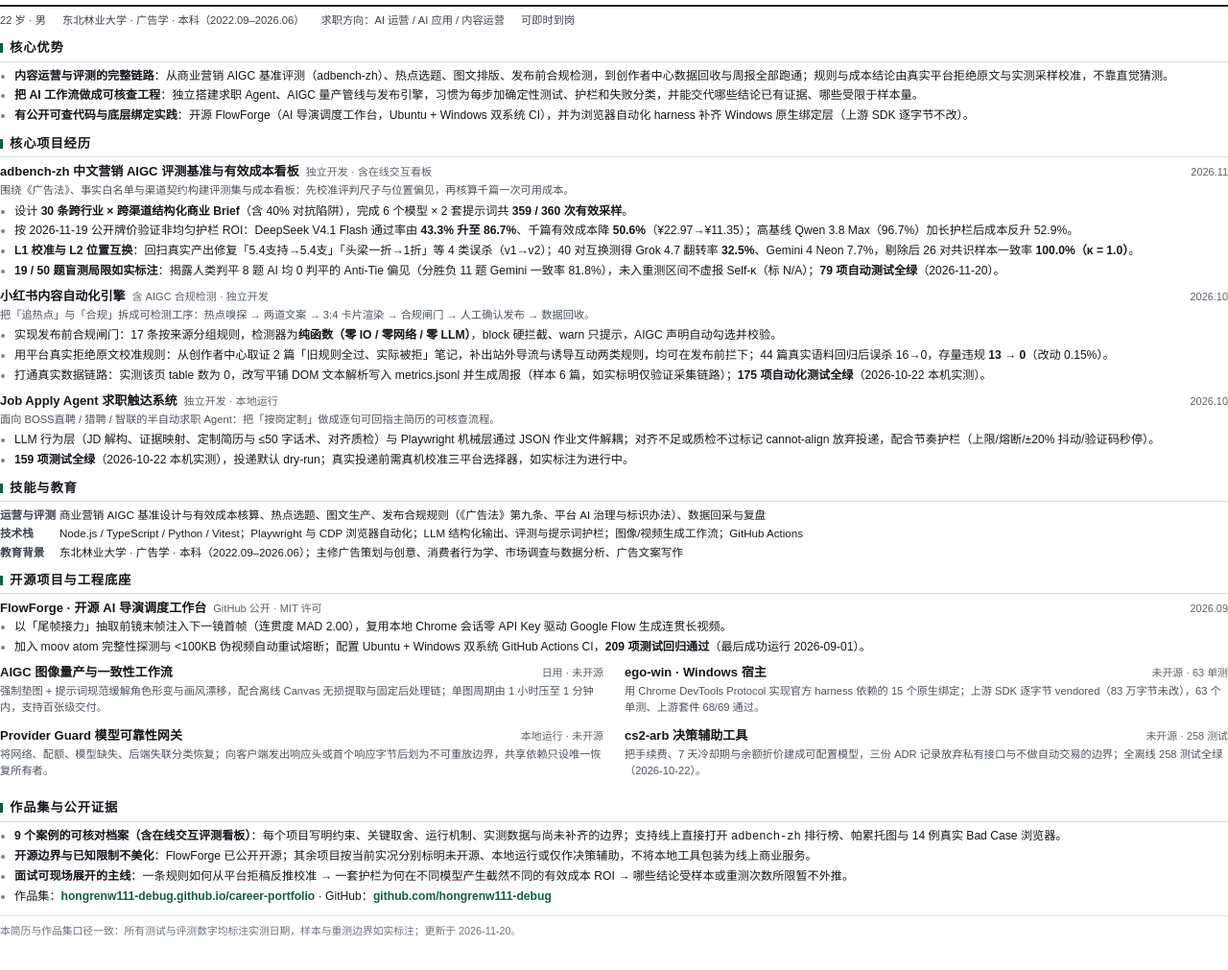
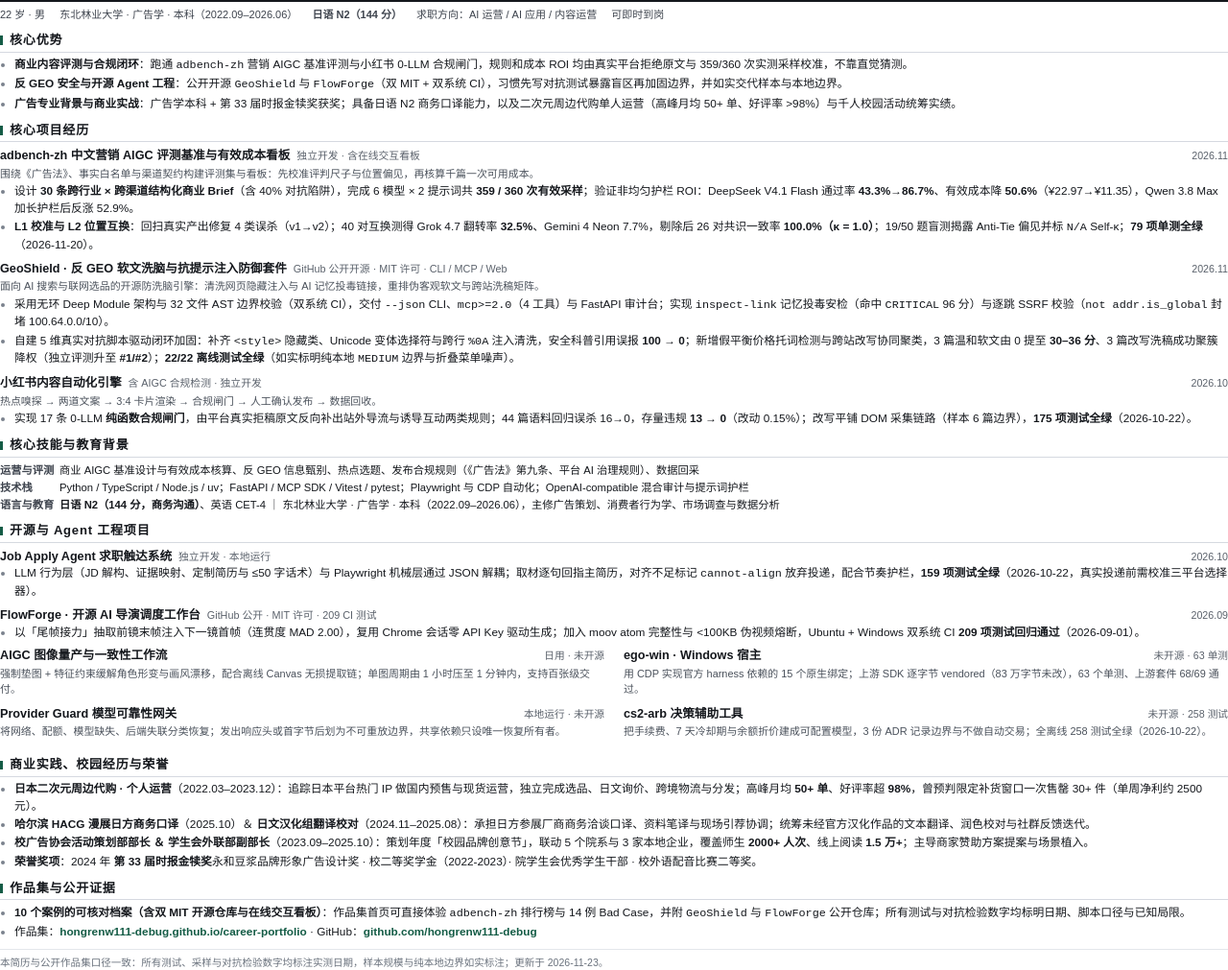
Before and after one commit to hongrenw111-debug/career-portfolio, a website: page docs/resume-source.html in a window 1280 px wide. Shown: the part 57-1068 px from the top of the page at 96% size. Before the commit the page ends 1035 px from the top, so only its background shows below. Drawn offline with Linux system fonts and the light colour scheme.

Commit message:
docs: refresh 2-page resume PDF with GeoShield, N2, and commercial ops

```diff
--- a/docs/resume-source.html
+++ b/docs/resume-source.html
@@ -4,52 +4,52 @@
 <meta charset="UTF-8" />
 <title>王宏仁 · 简历 2026-11</title>
 <style>
-  @page { size: A4; margin: 10.5mm 13mm 10mm; }
+  @page { size: A4; margin: 9.5mm 12.5mm 9mm; }
   * { box-sizing: border-box; }
   html, body { margin: 0; padding: 0; }
   body {
     color: #14171c; background: #fff;
     font-family: "Microsoft YaHei", "微软雅黑", "PingFang SC", "Source Han Sans SC", sans-serif;
-    font-size: 9.1pt; line-height: 1.54; -webkit-print-color-adjust: exact; print-color-adjust: exact;
+    font-size: 8.85pt; line-height: 1.48; -webkit-print-color-adjust: exact; print-color-adjust: exact;
   }
   a { color: #14171c; text-decoration: none; }
   strong { font-weight: 700; }
 
-  header { display: flex; align-items: flex-end; justify-content: space-between; gap: 16px; padding-bottom: 8px; border-bottom: 2px solid #14171c; }
-  .name { font-size: 21pt; font-weight: 800; letter-spacing: .02em; line-height: 1.1; }
-  .role { margin-top: 3px; font-size: 9.8pt; font-weight: 600; color: #145c46; }
-  .meta { text-align: right; font-size: 8.4pt; line-height: 1.5; color: #3d434d; }
+  header { display: flex; align-items: flex-end; justify-content: space-between; gap: 16px; padding-bottom: 7px; border-bottom: 2px solid #14171c; }
+  .name { font-size: 20pt; font-weight: 800; letter-spacing: .02em; line-height: 1.1; }
+  .role { margin-top: 2px; font-size: 9.5pt; font-weight: 600; color: #145c46; }
+  .meta { text-align: right; font-size: 8.2pt; line-height: 1.45; color: #3d434d; }
   .meta b { font-weight: 600; color: #14171c; }
 
-  .facts { margin: 6px 0 0; font-size: 8.4pt; color: #3d434d; }
-  .facts span { margin-right: 14px; white-space: nowrap; }
+  .facts { margin: 5px 0 0; font-size: 8.25pt; color: #3d434d; }
+  .facts span { margin-right: 12px; white-space: nowrap; }
 
-  section { margin-top: 10px; }
+  section { margin-top: 8.5px; }
   h2 {
-    margin: 0 0 5px; padding-bottom: 3px; border-bottom: 1px solid #d5d9e0;
-    font-size: 10pt; font-weight: 700; letter-spacing: .06em; color: #14171c;
+    margin: 0 0 4.5px; padding-bottom: 2.5px; border-bottom: 1px solid #d5d9e0;
+    font-size: 9.8pt; font-weight: 700; letter-spacing: .06em; color: #14171c;
   }
-  h2::before { content: ""; display: inline-block; width: 3px; height: 10px; margin-right: 7px; vertical-align: -1px; background: #145c46; }
+  h2::before { content: ""; display: inline-block; width: 3px; height: 9.5px; margin-right: 7px; vertical-align: -1px; background: #145c46; }
 
   ul { margin: 0; padding-left: 15px; }
-  li { margin: 0 0 2px; }
+  li { margin: 0 0 1.8px; }
   li::marker { color: #7b828d; }
   p { margin: 0; }
 
-  .item { margin-bottom: 7.5px; page-break-inside: avoid; }
+  .item { margin-bottom: 6.5px; page-break-inside: avoid; }
   .item-head { display: flex; align-items: baseline; justify-content: space-between; gap: 12px; }
-  .item-title { font-size: 9.8pt; font-weight: 700; }
-  .item-title small { margin-left: 7px; font-size: 8.3pt; font-weight: 500; color: #5a616b; }
-  .item-when { flex: none; font-size: 8.2pt; color: #5a616b; }
-  .item-note { margin: 1px 0 3px; font-size: 8.4pt; color: #4a515b; }
+  .item-title { font-size: 9.5pt; font-weight: 700; }
+  .item-title small { margin-left: 7px; font-size: 8.1pt; font-weight: 500; color: #5a616b; }
+  .item-when { flex: none; font-size: 8pt; color: #5a616b; }
+  .item-note { margin: 1px 0 2.5px; font-size: 8.2pt; color: #4a515b; }
 
-  .two-col { display: grid; grid-template-columns: 1fr 1fr; gap: 0 22px; margin-top: 4px; }
-  .two-col .item { margin-bottom: 7px; }
+  .two-col { display: grid; grid-template-columns: 1fr 1fr; gap: 0 20px; margin-top: 3px; }
+  .two-col .item { margin-bottom: 5.5px; }
 
-  .kv { font-size: 8.7pt; margin-bottom: 1.5px; }
+  .kv { font-size: 8.45pt; margin-bottom: 1.5px; }
   .kv b { display: inline-block; min-width: 62px; font-weight: 600; color: #3d434d; }
 
-  .foot-note { margin-top: 10px; padding-top: 7px; border-top: 1px solid #e3e6eb; font-size: 8.1pt; color: #6a727d; }
+  .foot-note { margin-top: 8px; padding-top: 6px; border-top: 1px solid #e3e6eb; font-size: 7.9pt; color: #6a727d; }
   .link { color: #145c46; font-weight: 600; }
   .keep { page-break-inside: avoid; }
 </style>
@@ -71,6 +71,7 @@
   <div class="facts">
     <span>22 岁 · 男</span>
     <span>东北林业大学 · 广告学 · 本科（2022.09–2026.06）</span>
+    <span><b>日语 N2（144 分）</b></span>
     <span>求职方向：AI 运营 / AI 应用 / 内容运营</span>
     <span>可即时到岗</span>
   </div>
@@ -78,9 +79,9 @@
   <section>
     <h2>核心优势</h2>
     <ul>
-      <li><strong>内容运营与评测的完整链路</strong>：从商业营销 AIGC 基准评测（adbench-zh）、热点选题、图文排版、发布前合规检测，到创作者中心数据回收与周报全部跑通；规则与成本结论由真实平台拒绝原文与实测采样校准，不靠直觉猜测。</li>
-      <li><strong>把 AI 工作流做成可核查工程</strong>：独立搭建求职 Agent、AIGC 量产管线与发布引擎，习惯为每步加确定性测试、护栏和失败分类，并能交代哪些结论已有证据、哪些受限于样本量。</li>
-      <li><strong>有公开可查代码与底层绑定实践</strong>：开源 FlowForge（AI 导演调度工作台，Ubuntu + Windows 双系统 CI），并为浏览器自动化 harness 补齐 Windows 原生绑定层（上游 SDK 逐字节不改）。</li>
+      <li><strong>商业内容评测与合规闭环</strong>：跑通 <code>adbench-zh</code> 营销 AIGC 基准评测与小红书 0-LLM 合规闸门，规则和成本 ROI 均由真实平台拒绝原文与 359/360 次实测采样校准，不靠直觉猜测。</li>
+      <li><strong>反 GEO 安全与开源 Agent 工程</strong>：公开开源 <code>GeoShield</code> 与 <code>FlowForge</code>（双 MIT + 双系统 CI），习惯先写对抗测试暴露盲区再加固边界，并如实交代样本与本地边界。</li>
+      <li><strong>广告专业背景与商业实战</strong>：广告学本科 + 第 33 届时报金犊奖获奖；具备日语 N2 商务口译能力，以及二次元周边代购单人运营（高峰月均 50+ 单、好评率 &gt;98%）与千人校园活动统筹实绩。</li>
     </ul>
   </section>
 
@@ -92,12 +93,22 @@
         <div class="item-title">adbench-zh 中文营销 AIGC 评测基准与有效成本看板<small>独立开发 · 含在线交互看板</small></div>
         <div class="item-when">2026.11</div>
       </div>
-      <div class="item-note">围绕《广告法》、事实白名单与渠道契约构建评测集与成本看板：先校准评判尺子与位置偏见，再核算千篇一次可用成本。</div>
+      <div class="item-note">围绕《广告法》、事实白名单与渠道契约构建评测集与看板：先校准评判尺子与位置偏见，再核算千篇一次可用成本。</div>
       <ul>
-        <li>设计 <strong>30 条跨行业 × 跨渠道结构化商业 Brief</strong>（含 40% 对抗陷阱），完成 6 个模型 × 2 套提示词共 <strong>359 / 360 次有效采样</strong>。</li>
-        <li>按 2026-11-19 公开牌价验证非均匀护栏 ROI：DeepSeek V4.1 Flash 通过率由 <strong>43.3% 升至 86.7%</strong>、千篇有效成本降 <strong>50.6%</strong>（¥22.97→¥11.35）；高基线 Qwen 3.8 Max（96.7%）加长护栏后成本反升 52.9%。</li>
-        <li><strong>L1 校准与 L2 位置互换</strong>：回扫真实产出修复「5.4支持→5.4支」「头梁一折→1折」等 4 类误杀（v1→v2）；40 对互换测得 Grok 4.7 翻转率 <strong>32.5%</strong>、Gemini 4 Neon 7.7%，剔除后 26 对共识样本一致率 <strong>100.0%（κ = 1.0）</strong>。</li>
-        <li><strong>19 / 50 题盲测局限如实标注</strong>：揭露人类判平 8 题 AI 均 0 判平的 Anti-Tie 偏见（分胜负 11 题 Gemini 一致率 81.8%），未入重测区间不虚报 Self-κ（标 N/A）；<strong>79 项自动测试全绿</strong>（2026-11-20）。</li>
+        <li>设计 <strong>30 条跨行业 × 跨渠道结构化商业 Brief</strong>（含 40% 对抗陷阱），完成 6 模型 × 2 提示词共 <strong>359 / 360 次有效采样</strong>；验证非均匀护栏 ROI：DeepSeek V4.1 Flash 通过率 <strong>43.3%→86.7%</strong>、有效成本降 <strong>50.6%</strong>（¥22.97→¥11.35），Qwen 3.8 Max 加长护栏后反涨 52.9%。</li>
+        <li><strong>L1 校准与 L2 位置互换</strong>：回扫真实产出修复 4 类误杀（v1→v2）；40 对互换测得 Grok 4.7 翻转率 <strong>32.5%</strong>、Gemini 4 Neon 7.7%，剔除后 26 对共识一致率 <strong>100.0%（κ = 1.0）</strong>；19/50 题盲测揭露 Anti-Tie 偏见并标 <code>N/A</code> Self-κ；<strong>79 项单测全绿</strong>（2026-11-20）。</li>
+      </ul>
+    </div>
+
+    <div class="item">
+      <div class="item-head">
+        <div class="item-title">GeoShield · 反 GEO 软文洗脑与抗提示注入防御套件<small>GitHub 公开开源 · MIT 许可 · CLI / MCP / Web</small></div>
+        <div class="item-when">2026.11</div>
+      </div>
+      <div class="item-note">面向 AI 搜索与联网选品的开源防洗脑引擎：清洗网页隐藏注入与 AI 记忆投毒链接，重排伪客观软文与跨站洗稿矩阵。</div>
+      <ul>
+        <li>采用无环 Deep Module 架构与 32 文件 AST 边界校验（双系统 CI），交付 <code>--json</code> CLI、<code>mcp&gt;=2.0</code>（4 工具）与 FastAPI 审计台；实现 <code>inspect-link</code> 记忆投毒安检（命中 <code>CRITICAL</code> 96 分）与逐跳 SSRF 校验（<code>not addr.is_global</code> 封堵 100.64.0.0/10）。</li>
+        <li>自建 5 维真实对抗脚本驱动闭环加固：补齐 <code>&lt;style&gt;</code> 隐藏类、Unicode 变体选择符与跨行 <code>%0A</code> 注入清洗，安全科普引用误报 <strong>100 → 0</strong>；新增假平衡价格托词检测与跨站改写协同聚类，3 篇温和软文由 0 提至 <strong>30–36 分</strong>、3 篇改写洗稿成功聚簇降权（独立评测升至 <strong>#1/#2</strong>）；<strong>22/22 离线测试全绿</strong>（如实标明纯本地 <code>MEDIUM</code> 边界与折叠菜单噪声）。</li>
       </ul>
     </div>
 
@@ -106,45 +117,40 @@
         <div class="item-title">小红书内容自动化引擎<small>含 AIGC 合规检测 · 独立开发</small></div>
         <div class="item-when">2026.10</div>
       </div>
-      <div class="item-note">把「追热点」与「合规」拆成可检测工序：热点嗅探 → 两道文案 → 3:4 卡片渲染 → 合规闸门 → 人工确认发布 → 数据回收。</div>
+      <div class="item-note">热点嗅探 → 两道文案 → 3:4 卡片渲染 → 合规闸门 → 人工确认发布 → 数据回收。</div>
       <ul>
-        <li>实现发布前合规闸门：17 条按来源分组规则，检测器为<strong>纯函数（零 IO / 零网络 / 零 LLM）</strong>，block 硬拦截、warn 只提示，AIGC 声明自动勾选并校验。</li>
-        <li>用平台真实拒绝原文校准规则：从创作者中心取证 2 篇「旧规则全过、实际被拒」笔记，补出站外导流与诱导互动两类规则，均可在发布前拦下；44 篇真实语料回归后误杀 16→0，存量违规 <strong>13 → 0</strong>（改动 0.15%）。</li>
-        <li>打通真实数据链路：实测该页 table 数为 0，改写平铺 DOM 文本解析写入 metrics.jsonl 并生成周报（样本 6 篇，如实标明仅验证采集链路）；<strong>175 项自动化测试全绿</strong>（2026-10-22 本机实测）。</li>
+        <li>实现 17 条 0-LLM <strong>纯函数合规闸门</strong>，由平台真实拒稿原文反向补出站外导流与诱导互动两类规则；44 篇语料回归误杀 16→0，存量违规 <strong>13 → 0</strong>（改动 0.15%）；改写平铺 DOM 采集链路（样本 6 篇边界），<strong>175 项测试全绿</strong>（2026-10-22）。</li>
       </ul>
     </div>
+  </section>
+
+  <section class="keep">
+    <h2>核心技能与教育背景</h2>
+    <div class="kv"><b>运营与评测</b>商业 AIGC 基准设计与有效成本核算、反 GEO 信息甄别、热点选题、发布合规规则（《广告法》第九条、平台 AI 治理规则）、数据回采</div>
+    <div class="kv"><b>技术栈</b>Python / TypeScript / Node.js / uv；FastAPI / MCP SDK / Vitest / pytest；Playwright 与 CDP 自动化；OpenAI-compatible 混合审计与提示词护栏</div>
+    <div class="kv"><b>语言与教育</b><strong>日语 N2（144 分，商务沟通）</strong>、英语 CET-4 ｜ 东北林业大学 · 广告学 · 本科（2022.09–2026.06），主修广告策划、消费者行为学、市场调查与数据分析</div>
+  </section>
+
+  <section class="keep" style="page-break-before: always;">
+    <h2>开源与 Agent 工程项目</h2>
 
     <div class="item">
       <div class="item-head">
         <div class="item-title">Job Apply Agent 求职触达系统<small>独立开发 · 本地运行</small></div>
         <div class="item-when">2026.10</div>
       </div>
-      <div class="item-note">面向 BOSS直聘 / 猎聘 / 智联的半自动求职 Agent：把「按岗定制」做成逐句可回指主简历的可核查流程。</div>
       <ul>
-        <li>LLM 行为层（JD 解构、证据映射、定制简历与 ≤50 字话术、对齐质检）与 Playwright 机械层通过 JSON 作业文件解耦；对齐不足或质检不过标记 cannot-align 放弃投递，配合节奏护栏（上限/熔断/±20% 抖动/验证码秒停）。</li>
-        <li><strong>159 项测试全绿</strong>（2026-10-22 本机实测），投递默认 dry-run；真实投递前需真机校准三平台选择器，如实标注为进行中。</li>
+        <li>LLM 行为层（JD 解构、证据映射、定制简历与 ≤50 字话术）与 Playwright 机械层通过 JSON 解耦；取材逐句回指主简历，对齐不足标记 <code>cannot-align</code> 放弃投递，配合节奏护栏，<strong>159 项测试全绿</strong>（2026-10-22，真实投递前需校准三平台选择器）。</li>
       </ul>
     </div>
-  </section>
-
-  <section class="keep">
-    <h2>技能与教育</h2>
-    <div class="kv"><b>运营与评测</b>商业营销 AIGC 基准设计与有效成本核算、热点选题、图文生产、发布合规规则（《广告法》第九条、平台 AI 治理与标识办法）、数据回采与复盘</div>
-    <div class="kv"><b>技术栈</b>Node.js / TypeScript / Python / Vitest；Playwright 与 CDP 浏览器自动化；LLM 结构化输出、评测与提示词护栏；图像/视频生成工作流；GitHub Actions</div>
-    <div class="kv"><b>教育背景</b>东北林业大学 · 广告学 · 本科（2022.09–2026.06）；主修广告策划与创意、消费者行为学、市场调查与数据分析、广告文案写作</div>
-  </section>
-
-  <section class="keep" style="page-break-before: always;">
-    <h2>开源项目与工程底座</h2>
 
     <div class="item">
       <div class="item-head">
-        <div class="item-title">FlowForge · 开源 AI 导演调度工作台<small>GitHub 公开 · MIT 许可</small></div>
+        <div class="item-title">FlowForge · 开源 AI 导演调度工作台<small>GitHub 公开 · MIT 许可 · 209 CI 测试</small></div>
         <div class="item-when">2026.09</div>
       </div>
       <ul>
-        <li>以「尾帧接力」抽取前镜末帧注入下一镜首帧（连贯度 MAD 2.00），复用本地 Chrome 会话零 API Key 驱动 Google Flow 生成连贯长视频。</li>
-        <li>加入 moov atom 完整性探测与 &lt;100KB 伪视频自动重试熔断；配置 Ubuntu + Windows 双系统 GitHub Actions CI，<strong>209 项测试回归通过</strong>（最后成功运行 2026-09-01）。</li>
+        <li>以「尾帧接力」抽取前镜末帧注入下一镜首帧（连贯度 MAD 2.00），复用 Chrome 会话零 API Key 驱动生成；加入 moov atom 完整性与 &lt;100KB 伪视频熔断，Ubuntu + Windows 双系统 CI <strong>209 项测试回归通过</strong>（2026-09-01）。</li>
       </ul>
     </div>
 
@@ -154,44 +160,52 @@
           <div class="item-title">AIGC 图像量产与一致性工作流</div>
           <div class="item-when">日用 · 未开源</div>
         </div>
-        <p class="item-note">强制垫图 + 提示词规范缓解角色形变与画风漂移，配合离线 Canvas 无损提取与固定后处理链；单图周期由 1 小时压至 1 分钟内，支持百张级交付。</p>
+        <p class="item-note">强制垫图 + 特征约束缓解角色形变与画风漂移，配合离线 Canvas 无损提取链；单图周期由 1 小时压至 1 分钟内，支持百张级交付。</p>
       </div>
       <div class="item">
         <div class="item-head">
           <div class="item-title">ego-win · Windows 宿主</div>
           <div class="item-when">未开源 · 63 单测</div>
         </div>
-        <p class="item-note">用 Chrome DevTools Protocol 实现官方 harness 依赖的 15 个原生绑定；上游 SDK 逐字节 vendored（83 万字节未改），63 个单测、上游套件 68/69 通过。</p>
+        <p class="item-note">用 CDP 实现官方 harness 依赖的 15 个原生绑定；上游 SDK 逐字节 vendored（83 万字节未改），63 个单测、上游套件 68/69 通过。</p>
       </div>
       <div class="item">
         <div class="item-head">
           <div class="item-title">Provider Guard 模型可靠性网关</div>
           <div class="item-when">本地运行 · 未开源</div>
         </div>
-        <p class="item-note">将网络、配额、模型缺失、后端失联分类恢复；向客户端发出响应头或首个响应字节后划为不可重放边界，共享依赖只设唯一恢复所有者。</p>
+        <p class="item-note">将网络、配额、模型缺失、后端失联分类恢复；发出响应头或首字节后划为不可重放边界，共享依赖只设唯一恢复所有者。</p>
       </div>
       <div class="item">
         <div class="item-head">
           <div class="item-title">cs2-arb 决策辅助工具</div>
           <div class="item-when">未开源 · 258 测试</div>
         </div>
-        <p class="item-note">把手续费、7 天冷却期与余额折价建成可配置模型，三份 ADR 记录放弃私有接口与不做自动交易的边界；全离线 258 测试全绿（2026-10-22）。</p>
+        <p class="item-note">把手续费、7 天冷却期与余额折价建成可配置模型，3 份 ADR 记录边界与不做自动交易；全离线 258 测试全绿（2026-10-22）。</p>
       </div>
     </div>
   </section>
 
   <section class="keep">
+    <h2>商业实践、校园经历与荣誉</h2>
+    <ul>
+      <li><strong>日本二次元周边代购 · 个人运营</strong>（2022.03–2023.12）：追踪日本平台热门 IP 做国内预售与现货运营，独立完成选品、日文询价、跨境物流与分发；高峰月均 <strong>50+ 单</strong>、好评率超 <strong>98%</strong>，曾预判限定补货窗口一次售罄 30+ 件（单周净利约 2500 元）。</li>
+      <li><strong>哈尔滨 HACG 漫展日方商务口译</strong>（2025.10）＆ <strong>日文汉化组翻译校对</strong>（2024.11–2025.08）：承担日方参展厂商商务洽谈口译、资料笔译与现场引荐协调；统筹未经官方汉化作品的文本翻译、润色校对与社群反馈迭代。</li>
+      <li><strong>校广告协会活动策划部部长 ＆ 学生会外联部副部长</strong>（2023.09–2025.10）：策划年度「校园品牌创意节」，联动 5 个院系与 3 家本地企业，覆盖师生 <strong>2000+ 人次</strong>、线上阅读 <strong>1.5 万+</strong>；主导商家赞助方案提案与场景植入。</li>
+      <li><strong>荣誉奖项</strong>：2024 年 <strong>第 33 届时报金犊奖</strong>永和豆浆品牌形象广告设计奖 · 校二等奖学金（2022-2023）· 院学生会优秀学生干部 · 校外语配音比赛二等奖。</li>
+    </ul>
+  </section>
+
+  <section class="keep">
     <h2>作品集与公开证据</h2>
     <ul>
-      <li><strong>9 个案例的可核对档案（含在线交互评测看板）</strong>：每个项目写明约束、关键取舍、运行机制、实测数据与尚未补齐的边界；支持线上直接打开 <code>adbench-zh</code> 排行榜、帕累托图与 14 例真实 Bad Case 浏览器。</li>
-      <li><strong>开源边界与已知限制不美化</strong>：FlowForge 已公开开源；其余项目按当前实况分别标明未开源、本地运行或仅作决策辅助，不将本地工具包装为线上商业服务。</li>
-      <li><strong>面试可现场展开的主线</strong>：一条规则如何从平台拒稿反推校准 → 一套护栏为何在不同模型产生截然不同的有效成本 ROI → 哪些结论受样本或重测次数所限暂不外推。</li>
+      <li><strong>10 个案例的可核对档案（含双 MIT 开源仓库与在线交互看板）</strong>：作品集首页可直接体验 <code>adbench-zh</code> 排行榜与 14 例 Bad Case，并附 <code>GeoShield</code> 与 <code>FlowForge</code> 公开仓库；所有测试与对抗检验数字均标明日期、脚本口径与已知局限。</li>
       <li>作品集：<span class="link">hongrenw111-debug.github.io/career-portfolio</span> · GitHub：<span class="link">github.com/hongrenw111-debug</span></li>
     </ul>
   </section>
 
   <div class="foot-note">
-    本简历与作品集口径一致：所有测试与评测数字均标注实测日期，样本与重测边界如实标注；更新于 2026-11-20。
+    本简历与公开作品集口径一致：所有测试、采样与对抗检验数字均标注实测日期，样本规模与纯本地边界如实标注；更新于 2026-11-23。
   </div>
 
 </body>
```
Also changed, not shown: README.md, 1 other file.
